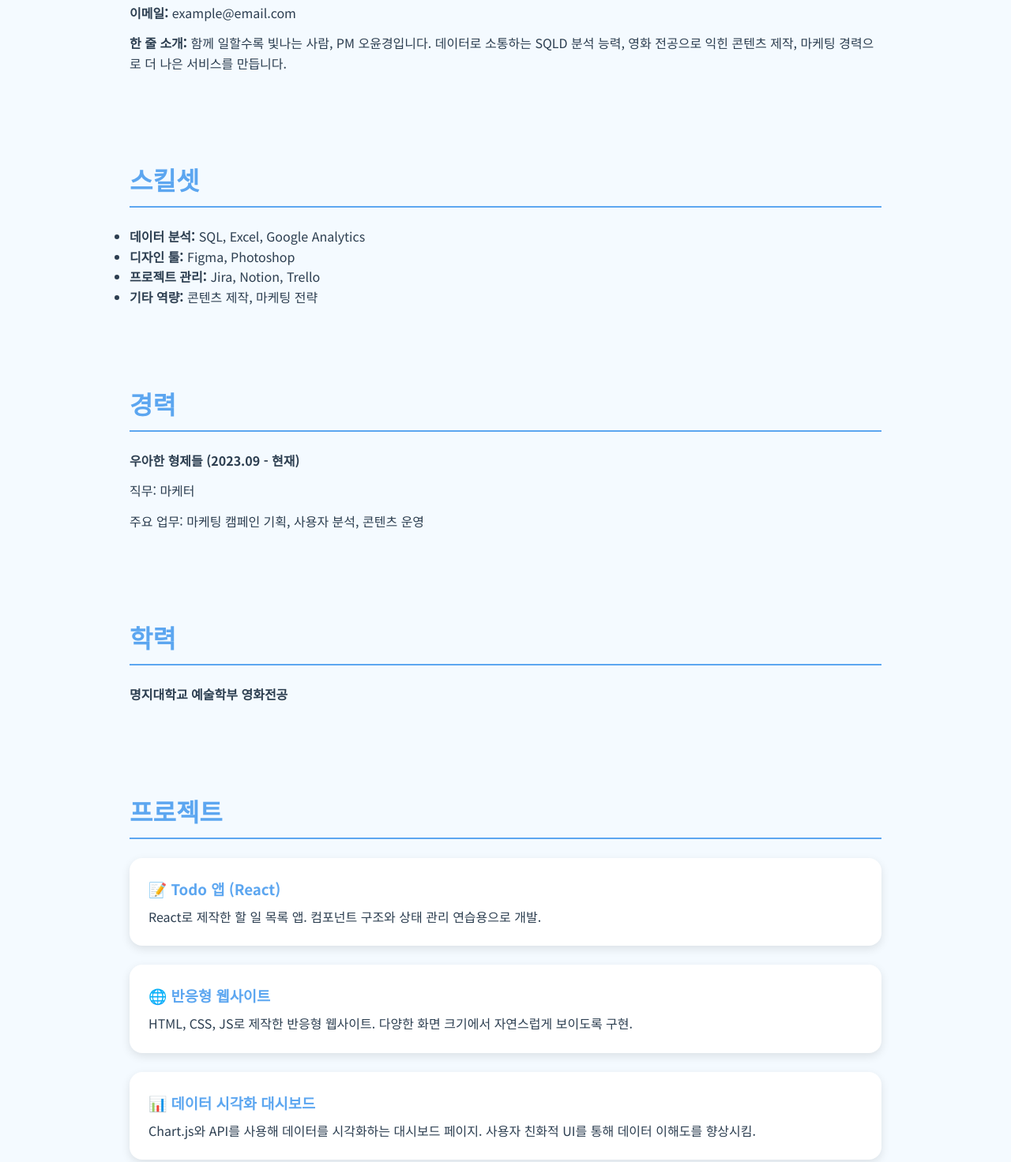
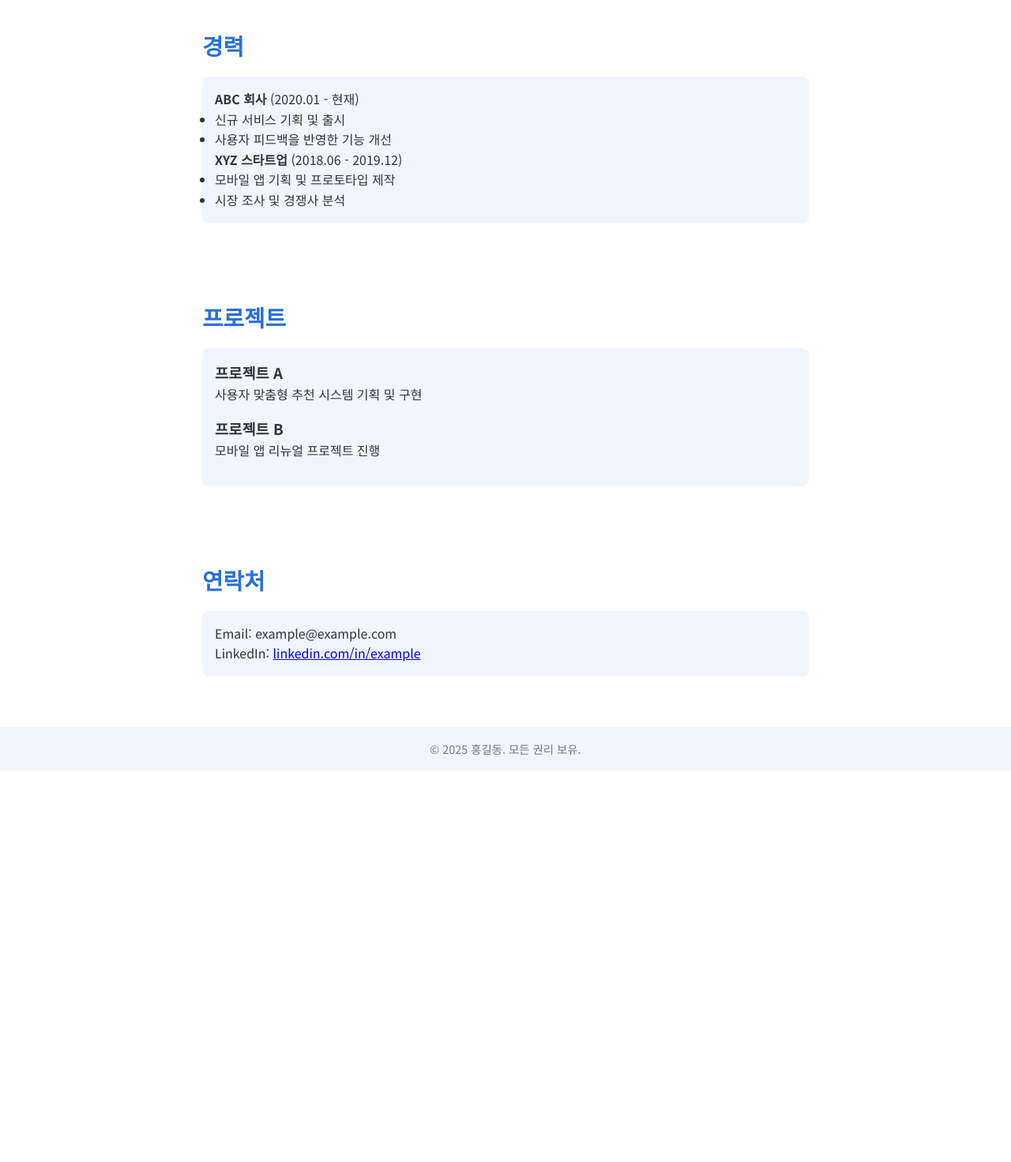
Before and after one commit to 102ugo/kyo, a plain HTML site: page index.html in a window 1280 px wide. Shown: the part 405-1877 px from the top of the page at 79% size. After the commit the page ends 1381 px from the top, so only its background shows below. Drawn offline with Linux system fonts and the light colour scheme.

Commit message:
디자인 추가된 포트폴리오 업데이트

```diff
--- a/index.html
+++ b/index.html
@@ -3,13 +3,14 @@
 <head>
   <meta charset="UTF-8" />
   <meta name="viewport" content="width=device-width, initial-scale=1.0"/>
-  <title>KYO.zip</title>
+  <title>홍길동의 포트폴리오</title>
   <link href="https://fonts.googleapis.com/css2?family=Noto+Sans+KR:wght@400;700&display=swap" rel="stylesheet">
   <style>
     :root {
-      --main-blue: #5ca6f0;
-      --dark-blue: #2c3e50;
-      --light-blue: #f4faff;
+      --main-blue: #2a6fdb;
+      --light-blue: #f0f6ff;
+      --dark-gray: #333;
+      --light-gray: #777;
       --white: #ffffff;
     }
 
@@ -21,15 +22,15 @@
 
     body {
       font-family: 'Noto Sans KR', sans-serif;
-      background-color: var(--light-blue);
-      color: var(--dark-blue);
+      background-color: var(--white);
+      color: var(--dark-gray);
       line-height: 1.6;
     }
 
     header {
-      background: var(--main-blue);
+      background-color: var(--main-blue);
       color: var(--white);
-      padding: 3rem 1rem;
+      padding: 2rem 1rem;
       text-align: center;
     }
 
@@ -43,121 +44,100 @@
     }
 
     section {
-      padding: 3rem 1.5rem;
-      max-width: 1000px;
+      padding: 2rem 1rem;
+      max-width: 800px;
       margin: auto;
     }
 
     h2 {
-      font-size: 2rem;
-      margin-bottom: 1.5rem;
+      font-size: 1.8rem;
+      margin-bottom: 1rem;
       color: var(--main-blue);
-      border-bottom: 2px solid var(--main-blue);
-      padding-bottom: 0.5rem;
     }
 
     .section-content {
-      margin-top: 1rem;
-    }
-
-    .info-item {
-      margin-bottom: 0.8rem;
+      background-color: var(--light-blue);
+      padding: 1rem;
+      border-radius: 0.5rem;
+      margin-bottom: 2rem;
     }
 
     .project {
-      background: var(--white);
-      padding: 1.5rem;
-      border-radius: 1rem;
-      box-shadow: 0 4px 12px rgba(0,0,0,0.1);
-      margin-bottom: 1.5rem;
-    }
-
-    .project h3 {
-      color: var(--main-blue);
-      margin-bottom: 0.5rem;
+      margin-bottom: 1rem;
     }
 
     footer {
+      background-color: var(--light-blue);
       text-align: center;
-      padding: 2rem 1rem;
+      padding: 1rem;
       font-size: 0.9rem;
-      color: #555;
-      background-color: #e9f4ff;
+      color: var(--light-gray);
     }
 
-    @media (max-width: 500px) {
+    @media (max-width: 600px) {
       header h1 {
         font-size: 2rem;
+      }
+
+      h2 {
+        font-size: 1.5rem;
       }
     }
   </style>
 </head>
 <body>
   <header>
-    <h1>PM 오윤경 포트폴리오</h1>
-    <p>함께 일할수록 빛나는 사람</p>
+    <h1>홍길동</h1>
+    <p>서비스 기획자 | Product Manager</p>
   </header>
 
   <section>
-    <h2>자기소개</h2>
+    <h2>소개</h2>
     <div class="section-content">
-      <div class="info-item"><strong>이름:</strong> 오윤경</div>
-      <div class="info-item"><strong>직무:</strong> 프로덕트 매니저 (PM)</div>
-      <div class="info-item"><strong>이메일:</strong> example@email.com</div>
-      <div class="info-item"><strong>한 줄 소개:</strong> 함께 일할수록 빛나는 사람, PM 오윤경입니다. 데이터로 소통하는 SQLD 분석 능력, 영화 전공으로 익힌 콘텐츠 제작, 마케팅 경력으로 더 나은 서비스를 만듭니다.</div>
-    </div>
-  </section>
-
-  <section>
-    <h2>스킬셋</h2>
-    <div class="section-content">
-      <ul>
-        <li><strong>데이터 분석:</strong> SQL, Excel, Google Analytics</li>
-        <li><strong>디자인 툴:</strong> Figma, Photoshop</li>
-        <li><strong>프로젝트 관리:</strong> Jira, Notion, Trello</li>
-        <li><strong>기타 역량:</strong> 콘텐츠 제작, 마케팅 전략</li>
-      </ul>
+      <p>안녕하세요. 사용자 중심의 서비스를 기획하고자 노력하는 Product Manager 홍길동입니다. 다양한 프로젝트 경험을 통해 문제 해결 능력을 키워왔습니다.</p>
     </div>
   </section>
 
   <section>
     <h2>경력</h2>
     <div class="section-content">
-      <div class="info-item"><strong>우아한 형제들 (2023.09 - 현재)</strong></div>
-      <div class="info-item">직무: 마케터</div>
-      <div class="info-item">주요 업무: 마케팅 캠페인 기획, 사용자 분석, 콘텐츠 운영</div>
-    </div>
-  </section>
-
-  <section>
-    <h2>학력</h2>
-    <div class="section-content">
-      <div class="info-item"><strong>명지대학교 예술학부 영화전공</strong></div>
+      <p><strong>ABC 회사</strong> (2020.01 - 현재)</p>
+      <ul>
+        <li>신규 서비스 기획 및 출시</li>
+        <li>사용자 피드백을 반영한 기능 개선</li>
+      </ul>
+      <p><strong>XYZ 스타트업</strong> (2018.06 - 2019.12)</p>
+      <ul>
+        <li>모바일 앱 기획 및 프로토타입 제작</li>
+        <li>시장 조사 및 경쟁사 분석</li>
+      </ul>
     </div>
   </section>
 
   <section>
     <h2>프로젝트</h2>
+    <div class="section-content">
+      <div class="project">
+        <h3>프로젝트 A</h3>
+        <p>사용자 맞춤형 추천 시스템 기획 및 구현</p>
+      </div>
+      <div class="project">
+        <h3>프로젝트 B</h3>
+        <p>모바일 앱 리뉴얼 프로젝트 진행</p>
+      </div>
+    </div>
+  </section>
 
-    <div class="project">
-      <h3>📝 Todo 앱 (React)</h3>
-      <p>React로 제작한 할 일 목록 앱. 컴포넌트 구조와 상태 관리 연습용으로 개발.</p>
+  <section>
+    <h2>연락처</h2>
+    <div class="section-content">
+      <p>Email: example@example.com</p>
+      <p>LinkedIn: <a href="https://www.linkedin.com/in/example" target="_blank">linkedin.com/in/example</a></p>
     </div>
-
-    <div class="project">
-      <h3>🌐 반응형 웹사이트</h3>
-      <p>HTML, CSS, JS로 제작한 반응형 웹사이트. 다양한 화면 크기에서 자연스럽게 보이도록 구현.</p>
-    </div>
-
-    <div class="project">
-      <h3>📊 데이터 시각화 대시보드</h3>
-      <p>Chart.js와 API를 사용해 데이터를 시각화하는 대시보드 페이지. 사용자 친화적 UI를 통해 데이터 이해도를 향상시킴.</p>
-    </div>
-
   </section>
 
   <footer>
-    © 2025 Kyo. 모든 권리 보유.
+    © 2025 홍길동. 모든 권리 보유.
   </footer>
 </body>
 </html>
```
